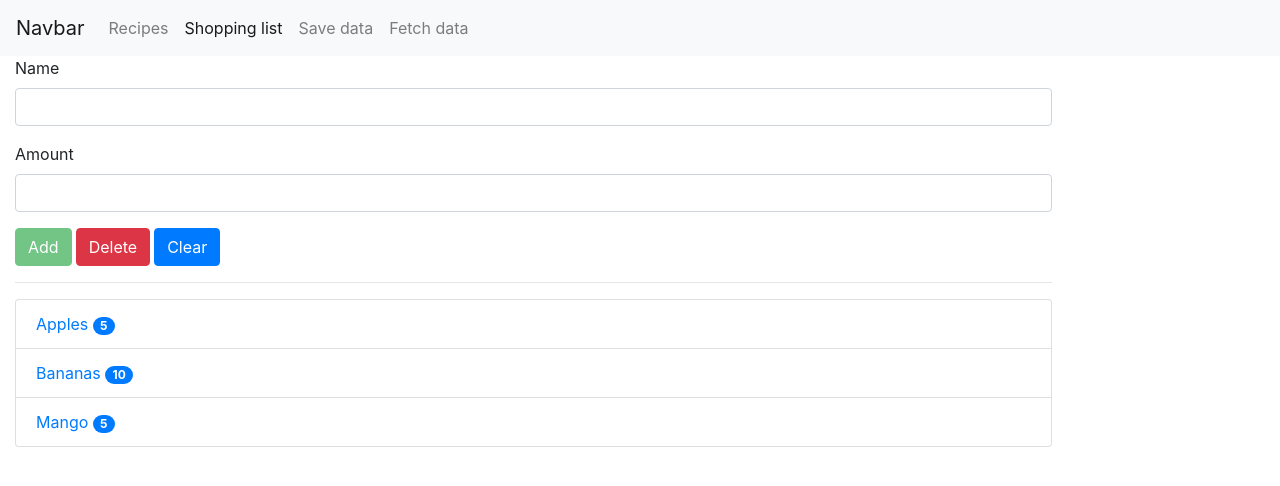
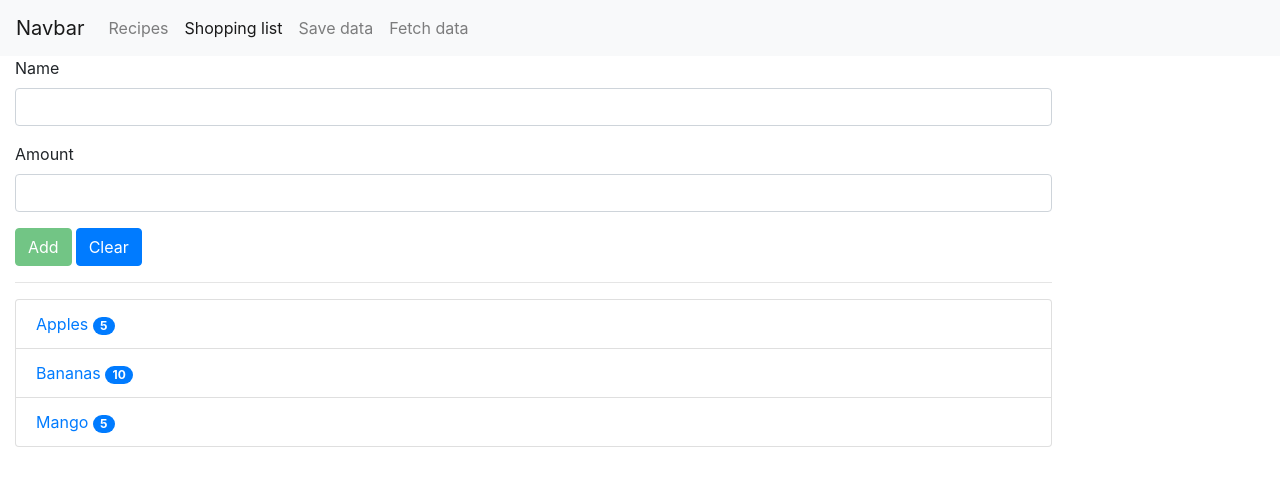
Before and after one commit to sonnck94/udemy-course, an Angular app: page /shopping-list in a window 1280 px wide. Shown: the top 486 px of the page. Built offline with nearby package versions, Linux system fonts and the light colour scheme.

Commit message:
template form shopping-edit

```diff
--- a/src/app/shopping-list/shopping-edit/shopping-edit.component.html
+++ b/src/app/shopping-list/shopping-edit/shopping-edit.component.html
@@ -26,13 +26,14 @@
           class="btn btn-success"
           type="submit"
           [disabled]="!f.valid">
-          {{ this.editMode ? 'Update' : 'Add'}}
+          {{ editMode ? 'Update' : 'Add'}}
         </button>
         <button
-          class="btn btn-danger ml-1 mr-1"
+          class="btn btn-danger ml-1" type="button"
           (click)="onDelete()"
+          *ngIf="editMode"
           >Delete</button>
-        <button class="btn btn-primary">Clear</button>
+        <button class="btn btn-primary ml-1" type="button" (click)="onClear()">Clear</button>
       </div>
     </form>
   </div>
--- a/src/app/shopping-list/shopping-edit/shopping-edit.component.ts
+++ b/src/app/shopping-list/shopping-edit/shopping-edit.component.ts
@@ -12,8 +12,6 @@ import { Subscription } from 'rxjs';
 })
 export class ShoppingEditComponent implements OnInit, OnDestroy {
   @ViewChild('f') shoppingForm: NgForm;
-  @ViewChild('inputIngredientName') ingredientNameRef: ElementRef;
-  @ViewChild('inputIngredientAmout') ingredientAmoutRef: ElementRef;
   editIngredientSubscription: Subscription;
   editIdxItem: number;
   editMode: boolean = false;
@@ -32,7 +30,6 @@ export class ShoppingEditComponent implements OnInit, OnDestroy {
             amount: this.ingredient.amount,
           })
         }
-        console.log(this.ingredient);
       },
     )
   }
--- a/src/app/shopping-list/shopping-list.component.ts
+++ b/src/app/shopping-list/shopping-list.component.ts
@@ -19,8 +19,6 @@ export class ShoppingListComponent implements OnInit, OnDestroy {
     this.ingredientSubscribe = this.shoppingListService.ingredientsChanged
     .subscribe(
       (ingredients: Ingredient[]) => {
-        console.log("ingredientsChange: ",ingredients);
-
         this.ingredients = ingredients;
       }
     )
--- a/src/app/shopping-list/shopping-list.service.ts
+++ b/src/app/shopping-list/shopping-list.service.ts
@@ -33,14 +33,9 @@ export class ShoppingListService{
     this.ingredientsChanged.next([...this.ingredients]);
   }
   deleleIngredient(idx: number){
-    console.log("index", idx);
-
     if(this.ingredients[idx]){
-      let a = this.ingredients.splice(idx,1);
-      console.log(a);
-      console.log(this.ingredients);
-
-      // this.ingredientsChanged.next([...this.ingredients])
+      this.ingredients.splice(idx,1);
+      this.ingredientsChanged.next([...this.ingredients])
     }
   }
 }
```
